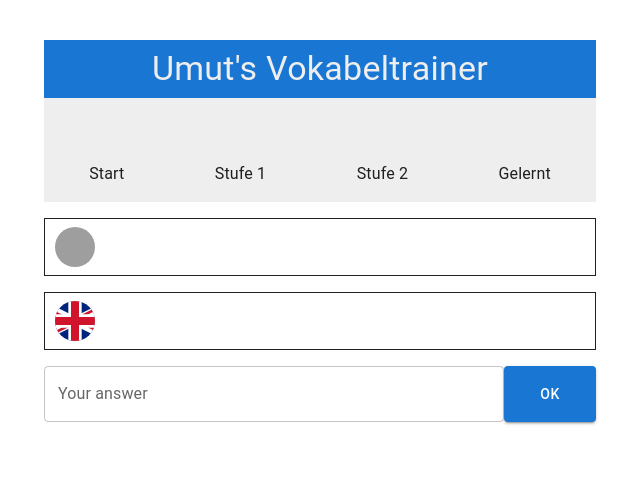
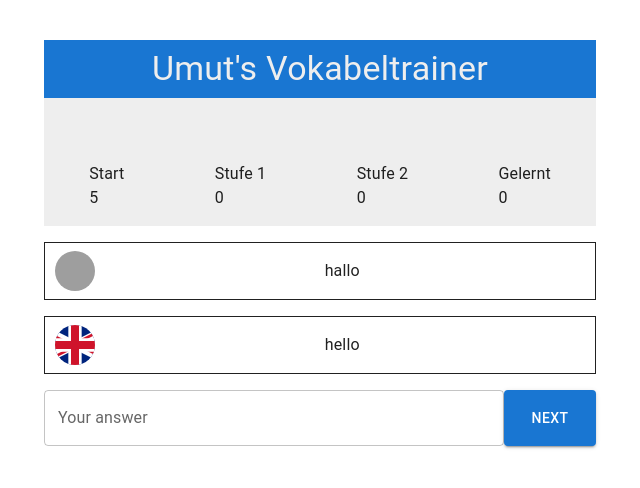
Before and after one commit to umud85/react-vokabeltrainer-v2, a React (Vite) app: page / in a window 1280 px wide. Both pictures are taken after a click on the button "OK". Shown: the top 488 px of the page, without its empty margins (320-960 px from the left). Built offline with nearby package versions, Linux system fonts and the light colour scheme; grey boxes are pictures that could not be loaded.

Commit message:
add answer result logic

```diff
--- a/index.html
+++ b/index.html
@@ -2,8 +2,8 @@
 <html lang="en">
   <head>
     <meta charset="UTF-8" />
-    <link rel="icon" type="image/svg+xml" href="/vite.svg" />
     <meta name="viewport" content="width=device-width, initial-scale=1.0" />
+    <link rel="shortcut icon" href="#">
     <title>Vite + React + TS</title>
   </head>
   <body>
--- a/src/App.tsx
+++ b/src/App.tsx
@@ -11,7 +11,9 @@ import Score from './components/Score';
 import DisplayBox from './components/DisplayBox';
 import TextField from '@mui/material/TextField';
 import Button from '@mui/material/Button';
+import Typography from '@mui/material/Typography';
 import { useState } from 'react';
+import { Voc, Language } from './types/state';
 
 const vocs = [
   { id: 0, english: 'hello', german: 'hallo', count: 0 },
@@ -23,34 +25,64 @@ const vocs = [
 
 const theme = createTheme();
 
-interface Voc {
-  id: number;
-  english: string;
-  german: string;
-  count: number;
-}
-
 export default function App() {
   const [voc, setVoc] = useState<Voc[]>(vocs);
+  const [currentVoc, setCurrentVoc] = useState<Voc>(voc[0]);
+  const [answer, setAnswer] = useState<string>('');
+  const [language, setLanguage] = useState<Language>('english');
+  const [solution, setSolution] = useState<boolean>(false);
+
+  function handleSolutionClick() {
+    console.log('blahh')
+  }
+
+  function checkResult() {
+    const result = currentVoc[language].toLowerCase() === answer.toLowerCase();
+    return result;
+  }
+
+  function handleClick() {
+    const result = checkResult();
+      const newVocs = [...voc].map((el) => (
+        el.id !== currentVoc.id ? el :
+          // if correct answer add one to count, else
+          result === true ? { ...el, count: el.count + 1 } : {...el, count: 0}
+      ));
+    setVoc(newVocs);
+    setSolution(!solution);
+  }
+
+  function handleNextClick() {
+    console.log('next')
+  }
+
   return (
     <>
       <Container component='main' maxWidth='sm' sx={{ mt: 5 }}>
         <ThemeProvider theme={theme}>
           <CssBaseline />
           <Header />
-          <Score />
+          <Score voc={voc} />
           <Box>
             <DisplayBox>
               <Grid
-                item xs={1}
+                item
+                xs={1}
                 sx={{display: 'flex', justifyContent: 'center'}}
               >
               <Avatar
-                src={deFlag}
-                alt='German Flag'
-              />
+                src={language === 'english' ? deFlag : gbFlag}
+                alt='Flag'
+                />
               </Grid>
-              <Grid item xs={11}></Grid>
+              <Grid item xs={11}>
+                <Typography
+                  align='center'
+                  variant='body1'
+                >
+                  {language === 'english' ? currentVoc.german : currentVoc.english}
+                </Typography>
+              </Grid>
             </DisplayBox>
             <DisplayBox>
               <Grid
@@ -59,11 +91,20 @@ export default function App() {
                 sx={{display: 'flex', justifyContent: 'center'}}
               >
               <Avatar
-                src={gbFlag}
-                alt='British Flag'
+                src={language === 'english' ? gbFlag : deFlag}
+                alt='Flag'
               />
               </Grid>
-              <Grid item xs={11}></Grid>
+              <Grid item xs={11}>
+                <Typography
+                  align='center'
+                  variant='subtitle1'
+                  onClick={handleSolutionClick}
+                >
+                  {solution === false ? 'Für die Lösung hier klicken' :
+                  currentVoc[language] }
+                </Typography>
+              </Grid>
             </DisplayBox>
             <Grid
               container
@@ -80,7 +121,8 @@ export default function App() {
                   label="Your answer"
                   variant="outlined"
                   fullWidth
-
+                  value={answer}
+                  onChange={(e) => setAnswer(e.target.value)}
                 />
               </Grid>
               <Grid
@@ -89,13 +131,22 @@ export default function App() {
                 alignSelf='stretch'
                 sx={{mt: 2,}}
               >
-                <Button
+                {!solution && <Button
                   variant='contained'
                   sx={{ height: '100%' }}
                   fullWidth
+                  onClick={handleClick}
                 >
                   OK
-                </Button>
+                </Button>}
+                {solution && <Button
+                  variant='contained'
+                  sx={{ height: '100%' }}
+                  fullWidth
+                  onClick={handleNextClick}
+                >
+                  NEXT
+                </Button>}
               </Grid>
             </Grid>
           </Box>
--- a/src/components/Score.tsx
+++ b/src/components/Score.tsx
@@ -1,9 +1,16 @@
 import Box from '@mui/material/Box';
 import Typography from '@mui/material/Typography';
+import Grid from '@mui/material/Grid';
 import { useTheme } from '@mui/material/styles';
+import { Voc } from '../types/state';
 
-export default function Score() {
+
+export default function Score({ voc }: { voc: Voc[] }) {
   const theme = useTheme();
+  function countVocs(count: number) {
+    return voc.filter((el) => el.count === count).length;
+  }
+
   return (
     <Box
       sx={{
@@ -14,10 +21,22 @@ export default function Score() {
         justifyContent: 'space-around',
       }}
     >
-      <Typography>Start</Typography>
-      <Typography>Stufe 1</Typography>
-      <Typography>Stufe 2</Typography>
-      <Typography>Gelernt</Typography>
+      <Grid>
+        <Typography>Start</Typography>
+        <Typography>{countVocs(0)}</Typography>
+      </Grid>
+      <Grid>
+        <Typography>Stufe 1</Typography>
+        <Typography>{countVocs(1)}</Typography>
+      </Grid>
+      <Grid>
+        <Typography>Stufe 2</Typography>
+        <Typography>{countVocs(2)}</Typography>
+      </Grid>
+      <Grid>
+        <Typography>Gelernt</Typography>
+        <Typography>{countVocs(3)}</Typography>
+      </Grid>
     </Box>
   );
 }
--- a/src/main.tsx
+++ b/src/main.tsx
@@ -3,7 +3,5 @@ import ReactDOM from 'react-dom/client'
 import App from './App.tsx'
 
 ReactDOM.createRoot(document.getElementById('root') as HTMLElement).render(
-  <React.StrictMode>
-    <App />
-  </React.StrictMode>,
+    <App />,
 )
--- /dev/null
+++ b/src/types/state.ts
@@ -0,0 +1,8 @@
+export interface Voc {
+  id: number;
+  english: string;
+  german: string;
+  count: number;
+}
+
+export type Language = 'english' | 'german';
```
